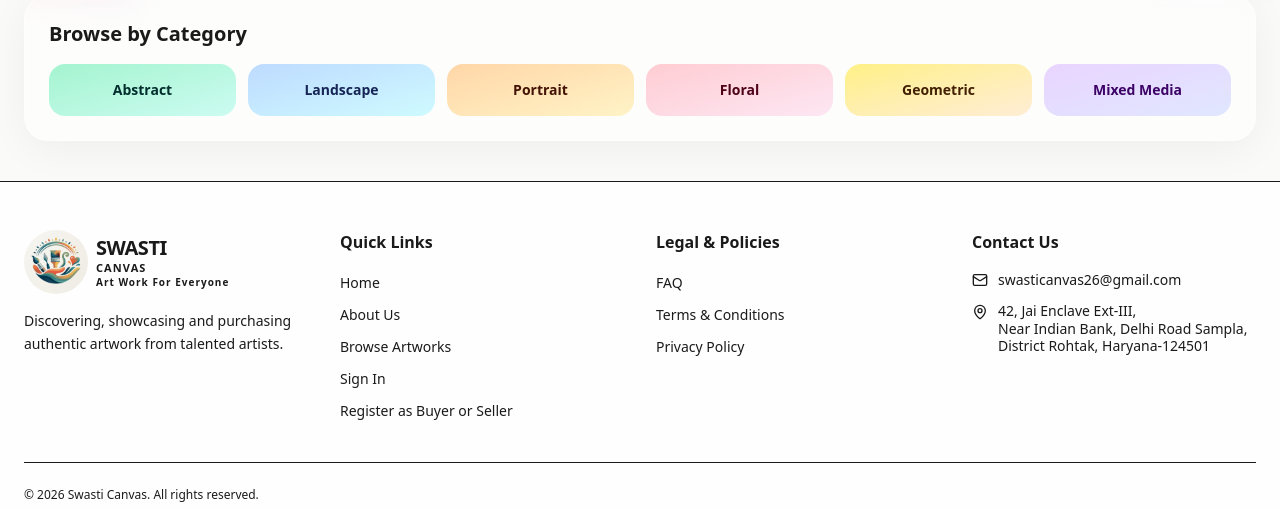
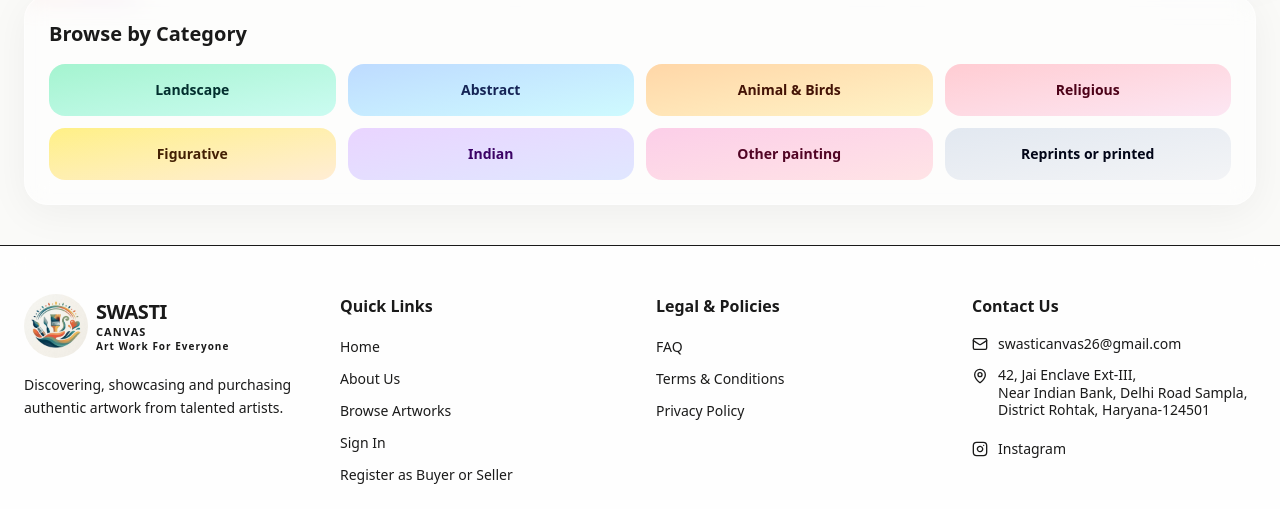
Before and after one commit to swasticanvas26-debug/SWASTI-CANVAS, a Next.js app: page / in a window 1280 px wide. Shown: the part 802-1311 px from the top of the page. Built offline with nearby package versions, Linux system fonts and the light colour scheme; no server answers; the database is empty.

Commit message:
feat: add homepage, artwork catalog, layout components, and admin/seller views

```diff
--- a/src/app/artworks/page.tsx
+++ b/src/app/artworks/page.tsx
@@ -47,7 +47,7 @@ async function getArtworks(params: SearchParams): Promise<Artwork[]> {
   }))
 }
 
-const CATEGORIES = ['Abstract', 'Landscape', 'Portrait', 'Floral', 'Geometric', 'Mixed Media']
+const CATEGORIES = ['Landscape', 'Abstract', 'Animal & Birds', 'Religious', 'Figurative', 'Indian', 'Other painting', 'Reprints or printed']
 
 export default async function ArtworksPage({
   searchParams,
--- a/src/app/page.tsx
+++ b/src/app/page.tsx
@@ -77,8 +77,8 @@ export default async function HomePage() {
         <section className="max-w-7xl mx-auto px-3 sm:px-6 py-2 pb-10">
           <div className="section-glass px-4 sm:px-6 py-6">
             <h2 className="font-display font-bold text-xl text-canvas-dark mb-4">Browse by Category</h2>
-            <div className="grid grid-cols-2 sm:grid-cols-3 md:grid-cols-6 gap-3">
-              {['Abstract', 'Landscape', 'Portrait', 'Floral', 'Geometric', 'Mixed Media'].map((cat, i) => {
+            <div className="grid grid-cols-2 sm:grid-cols-3 md:grid-cols-4 gap-3">
+              {['Landscape', 'Abstract', 'Animal & Birds', 'Religious', 'Figurative', 'Indian', 'Other painting', 'Reprints or printed'].map((cat, i) => {
                 const colors = [
                   'from-emerald-200 to-teal-100 text-teal-950',
                   'from-blue-200 to-cyan-100 text-blue-950',
@@ -86,6 +86,8 @@ export default async function HomePage() {
                   'from-rose-200 to-pink-100 text-rose-950',
                   'from-yellow-200 to-orange-100 text-yellow-950',
                   'from-purple-200 to-indigo-100 text-purple-950',
+                  'from-pink-200 to-rose-100 text-pink-950',
+                  'from-slate-200 to-gray-100 text-slate-950',
                 ]
                 return (
                   <a
--- a/src/components/admin/AdminNewArtworkForm.tsx
+++ b/src/components/admin/AdminNewArtworkForm.tsx
@@ -6,14 +6,14 @@ import { Upload, Loader2, X } from 'lucide-react'
 import toast from 'react-hot-toast'
 import SafeImage from '@/components/shared/SafeImage'
 
-const CATEGORIES = ['Abstract', 'Landscape', 'Portrait', 'Floral', 'Geometric', 'Mixed Media']
+const CATEGORIES = ['Landscape', 'Abstract', 'Animal & Birds', 'Religious', 'Figurative', 'Indian', 'Other painting', 'Reprints or printed']
 
 export default function AdminNewArtworkForm() {
   const router = useRouter()
   const [form, setForm] = useState({
     title: '',
     description: '',
-    category: 'Abstract',
+    category: 'Landscape',
     image_url: '',
     seller_requested_price: '',
     listing_price: '',
--- a/src/components/layout/Footer.tsx
+++ b/src/components/layout/Footer.tsx
@@ -66,6 +66,27 @@ export default function Footer() {
                   District Rohtak, Haryana-124501
                 </span>
               </li>
+              <li className="flex items-center gap-2.5 pt-2">
+                <svg
+                  xmlns="http://www.w3.org/2000/svg"
+                  width="24"
+                  height="24"
+                  viewBox="0 0 24 24"
+                  fill="none"
+                  stroke="currentColor"
+                  strokeWidth="2"
+                  strokeLinecap="round"
+                  strokeLinejoin="round"
+                  className="w-4 h-4 text-teal shrink-0"
+                >
+                  <rect width="20" height="20" x="2" y="2" rx="5" ry="5" />
+                  <path d="M16 11.37A4 4 0 1 1 12.63 8 4 4 0 0 1 16 11.37z" />
+                  <line x1="17.5" x2="17.51" y1="6.5" y2="6.5" />
+                </svg>
+                <a href="https://www.instagram.com/swasticanvas?stkn=YnNveTFoOXI4NHFy" target="_blank" rel="noopener noreferrer" className="text-canvas-muted hover:text-teal text-sm transition-colors">
+                  Instagram
+                </a>
+              </li>
             </ul>
           </div>
         </div>
--- a/src/components/layout/Navbar.tsx
+++ b/src/components/layout/Navbar.tsx
@@ -17,7 +17,7 @@ interface NavbarProps {
   cartCount?: number
 }
 
-const CATEGORIES = ['Abstract', 'Landscape', 'Portrait', 'Floral', 'Geometric', 'Mixed Media']
+const CATEGORIES = ['Landscape', 'Abstract', 'Animal & Birds', 'Religious', 'Figurative', 'Indian', 'Other painting', 'Reprints or printed']
 
 const NAV_LINKS = [
   { label: 'Home', href: '/' },
--- a/src/components/seller/SellerDashboardClient.tsx
+++ b/src/components/seller/SellerDashboardClient.tsx
@@ -14,7 +14,7 @@ import ArtworkChatModal from '@/components/shared/ArtworkChatModal'
 import SellerChatModal from '@/components/shared/SellerChatModal'
 import SafeImage from '@/components/shared/SafeImage'
 
-const CATEGORIES = ['Abstract', 'Landscape', 'Portrait', 'Floral', 'Geometric', 'Mixed Media']
+const CATEGORIES = ['Landscape', 'Abstract', 'Animal & Birds', 'Religious', 'Figurative', 'Indian', 'Other painting', 'Reprints or printed']
 
 interface Props {
   user: AppUser
@@ -32,7 +32,7 @@ const STATUS_COLORS: Record<string, string> = {
 export default function SellerDashboardClient({ user, artworks, stats }: Props) {
   const router = useRouter()
   const [showUpload, setShowUpload] = useState(false)
-  const [form, setForm] = useState({ title: '', description: '', category: 'Abstract', image_url: '', seller_requested_price: '', quantity: '1', artwork_type: 'original' })
+  const [form, setForm] = useState({ title: '', description: '', category: 'Landscape', image_url: '', seller_requested_price: '', quantity: '1', artwork_type: 'original' })
   const [loading, setLoading] = useState(false)
   const [preview, setPreview] = useState('')
   const [chatArtwork, setChatArtwork] = useState<Artwork | null>(null)
@@ -75,7 +75,7 @@ export default function SellerDashboardClient({ user, artworks, stats }: Props)
       if (!res.ok) throw new Error(data.error)
       toast.success('Artwork submitted for review!')
       setShowUpload(false)
-      setForm({ title: '', description: '', category: 'Abstract', image_url: '', seller_requested_price: '', quantity: '1', artwork_type: 'original' })
+      setForm({ title: '', description: '', category: 'Landscape', image_url: '', seller_requested_price: '', quantity: '1', artwork_type: 'original' })
       setPreview('')
       router.refresh()
     } catch (e: any) { toast.error(e.message) }
```
